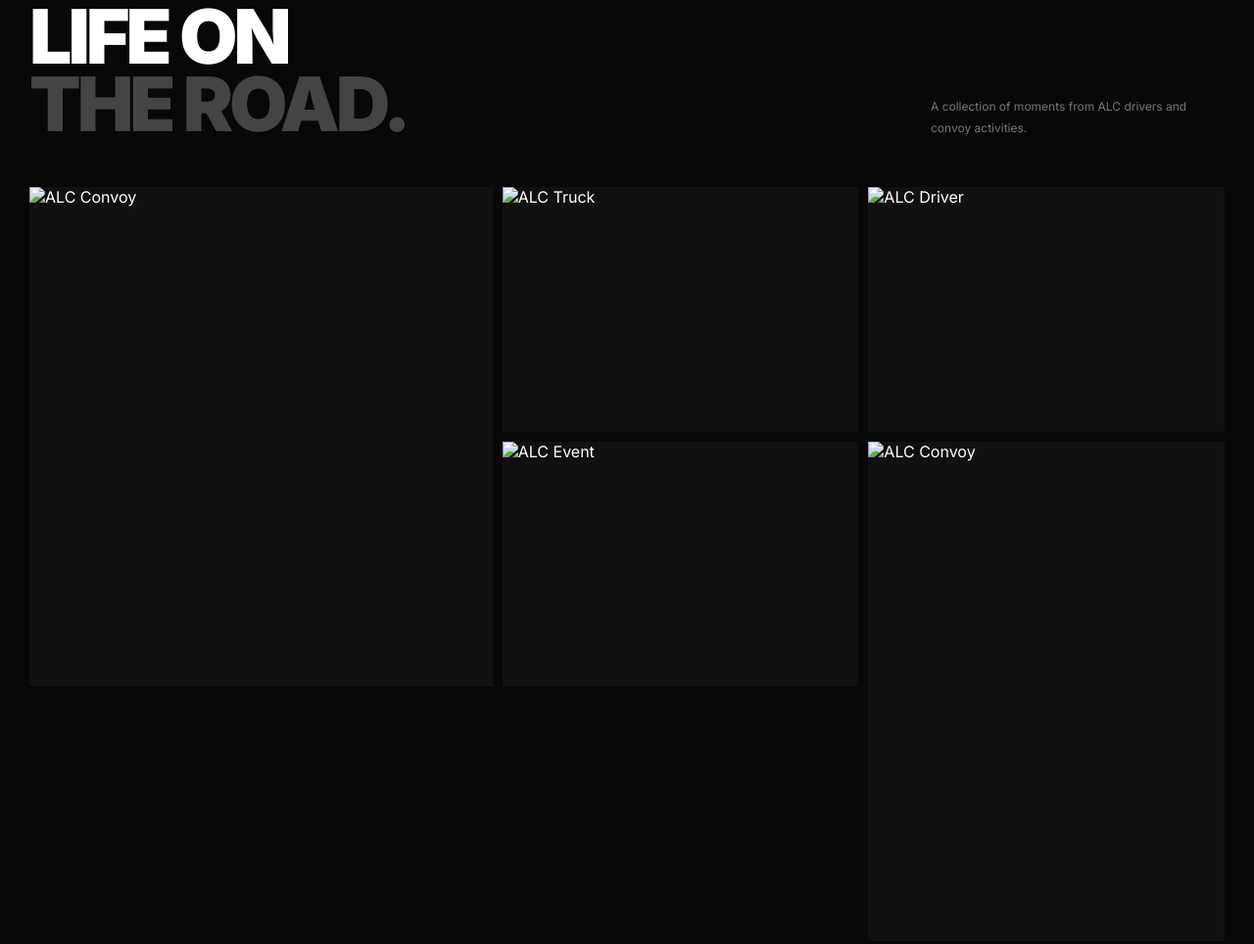
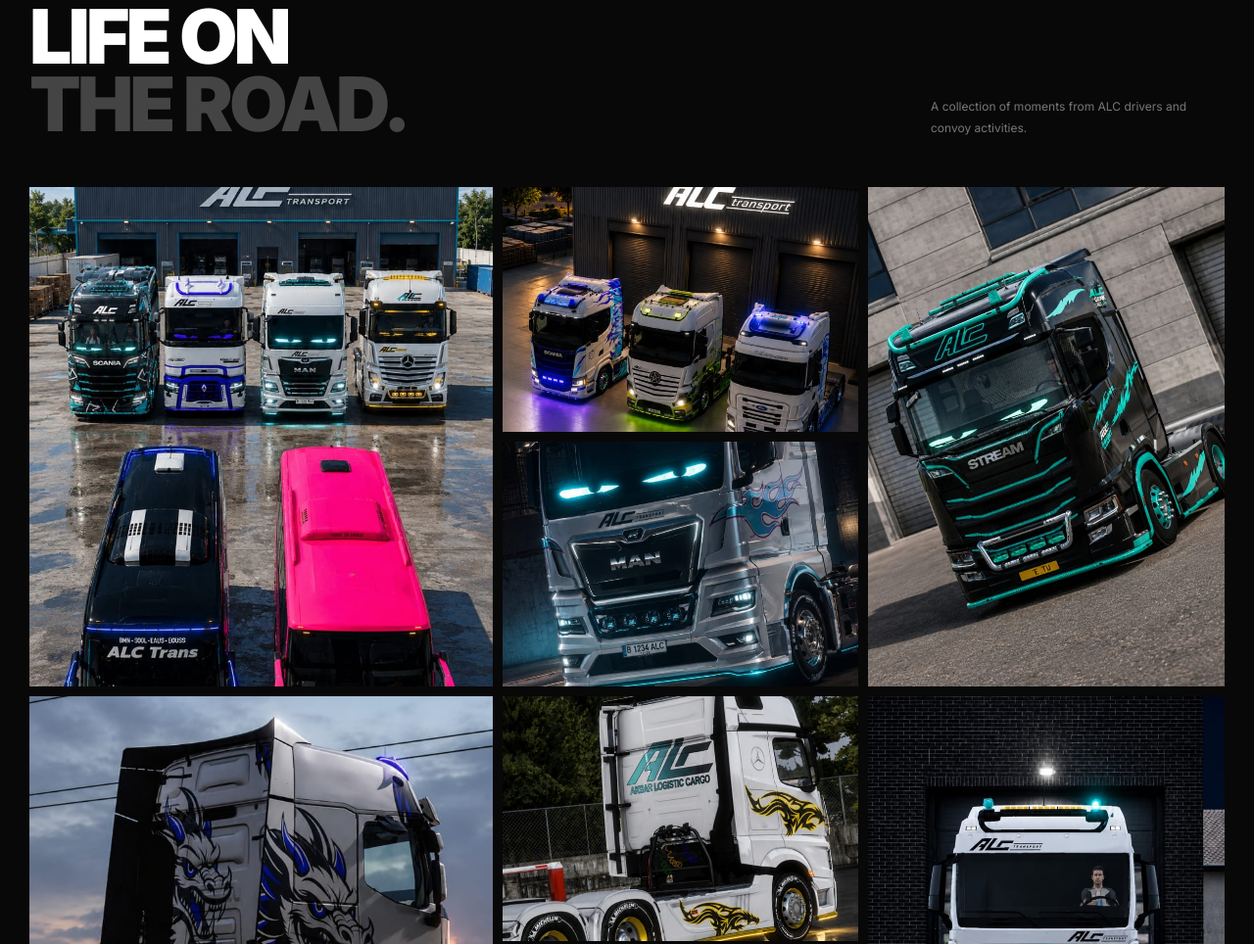
Before and after one commit to kazeraa/alc-company, a plain HTML site: page index.html in a window 1280 px wide. Shown: the part 2677-3641 px from the top of the page at 98% size. Drawn offline with Linux system fonts and the light colour scheme.

Commit message:
Add files via upload

```diff
--- a/config.js
+++ b/config.js
@@ -9,9 +9,9 @@
 
     links: {
         discord: "https://discord.gg/yourserver",
-        whatsapp: "https://wa.me/628xxxxxxxxxx",
+        whatsapp: "https://chat.whatsapp.com/CFvR8G35mq09Wf6GbQTNqU",
         instagram: "https://instagram.com/alc.toe3",
-        tiktok: "https://tiktok.com/@alc.toe3"
+        tiktok: "https://tiktok.com/@antarlintascargo_"
     },
 
     recruitment: {
--- a/index.html
+++ b/index.html
@@ -331,23 +331,31 @@
     <div class="gallery-grid">
 
         <div class="gallery-item large">
-            <img src="assets/gallery/gallery-1.jpg" alt="ALC Convoy">
+            <img src="assets/gallery/ALC 1.jpeg" alt="ALC Truck">
         </div>
 
         <div class="gallery-item">
-            <img src="assets/gallery/gallery-2.jpg" alt="ALC Truck">
+            <img src="assets/gallery/ALC 2.jpeg" alt="ALC Truck">
+        </div>
+
+        <div class="gallery-item large">
+            <img src="assets/gallery/ALC 3.jpeg" alt="ALC Truck">
         </div>
 
         <div class="gallery-item">
-            <img src="assets/gallery/gallery-3.jpg" alt="ALC Driver">
+            <img src="assets/gallery/ALC 4.jpeg" alt="ALC Truck">
+        </div>
+
+        <div class="gallery-item large">
+            <img src="assets/gallery/ALC 5.jpeg" alt="ALC Truck">
         </div>
 
         <div class="gallery-item">
-            <img src="assets/gallery/gallery-4.jpg" alt="ALC Event">
+            <img src="assets/gallery/ALC 6.jpeg" alt="ALC Truck">
         </div>
 
         <div class="gallery-item large">
-            <img src="assets/gallery/gallery-5.jpg" alt="ALC Convoy">
+            <img src="assets/gallery/ALC 7.jpeg" alt="ALC Truck">
         </div>
 
     </div>
@@ -513,7 +521,7 @@
 
                 <a href="#events">Events</a>
                 <a href="#join">Recruitment</a>
-                <a href="https://discord.gg/yourserver">Discord</a>
+                <a href="https://chat.whatsapp.com/CFvR8G35mq09Wf6GbQTNqU">WhatssApp</a>
             </div>
 
 
```
Also changed, not shown: assets/gallery/ALC 1.jpeg (added), assets/gallery/ALC 2.jpeg (added), assets/gallery/ALC 3.jpeg (added), assets/gallery/ALC 4.jpeg (added), assets/gallery/ALC 5.jpeg (added), assets/gallery/ALC 6.jpeg (added), assets/gallery/ALC 7.jpeg (added), assets/gallery/ALC LOGO.jpeg (added).
